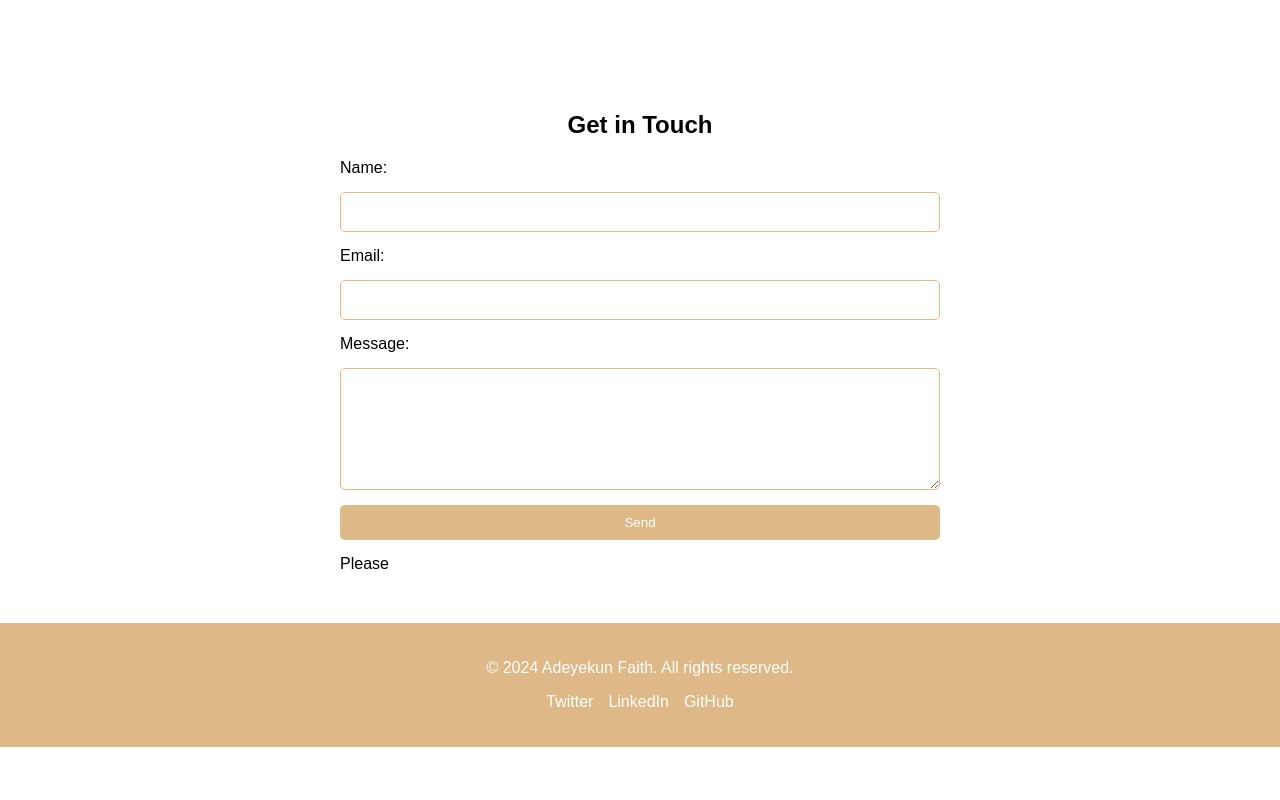
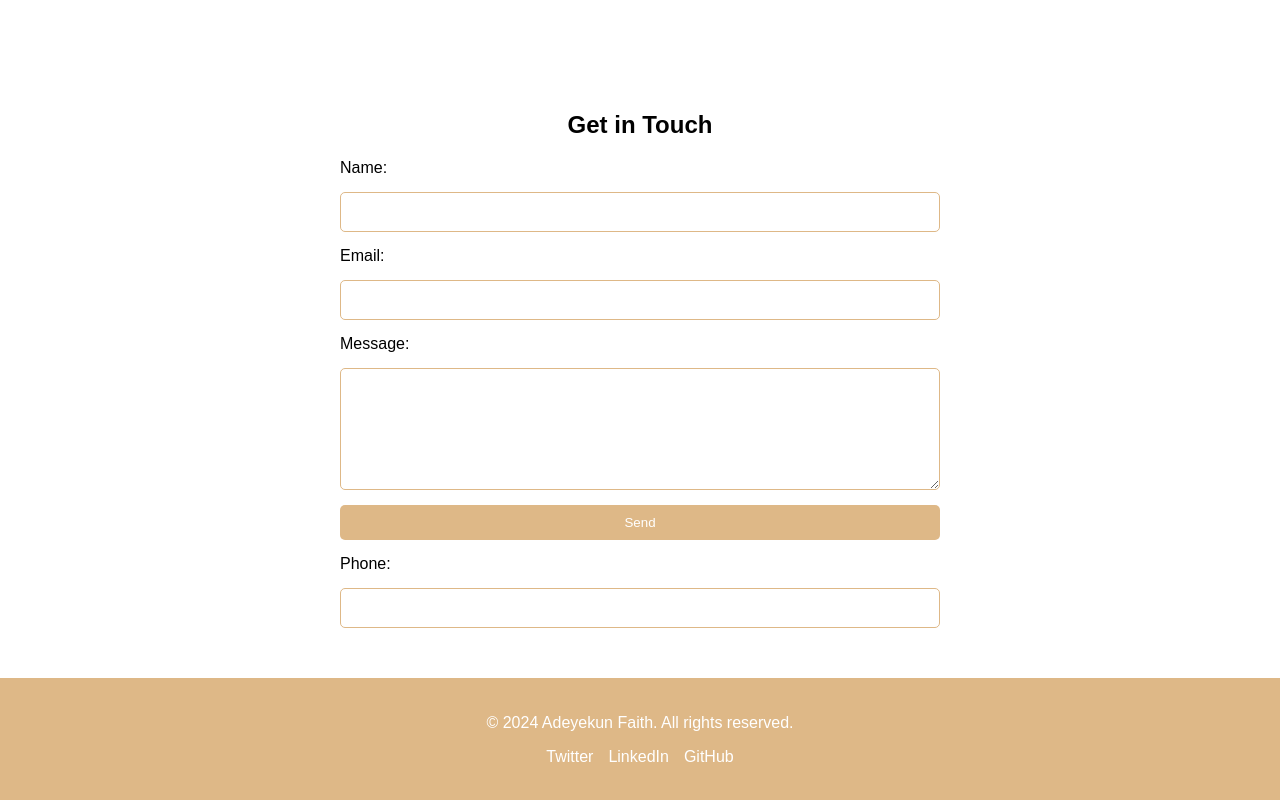
Before and after one commit to ADELA009/COMEBACK, a plain HTML site: page index.html in a window 1280 px wide. Shown: the part 1476-2276 px from the top of the page. Before the commit the page ends 2223 px from the top, so only its background shows below. Drawn offline with Linux system fonts and the light colour scheme.

Commit message:
Update index.html

```diff
--- a/index.html
+++ b/index.html
@@ -278,8 +278,8 @@ footer ul li a:hover {
             <textarea id="message" name="message" required></textarea>
 
             <button type="submit" id="send-btn">Send</button>
-
-            Please
+            <label for="phone">Phone:</label>
+            <input type="tel" id="phone" name="phone">
         </form>
     </section>
 
```
